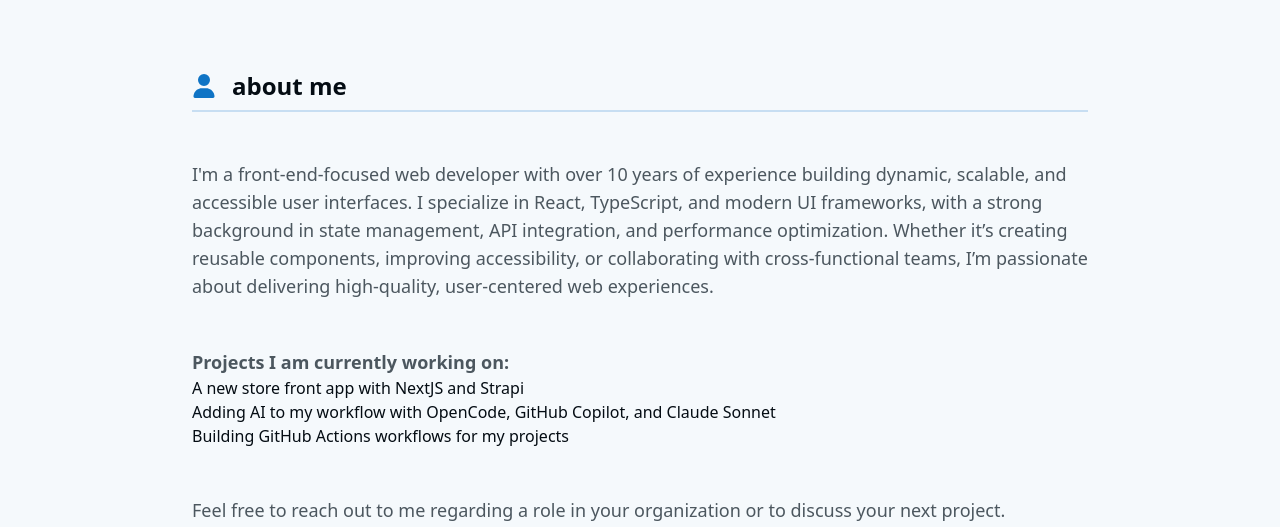
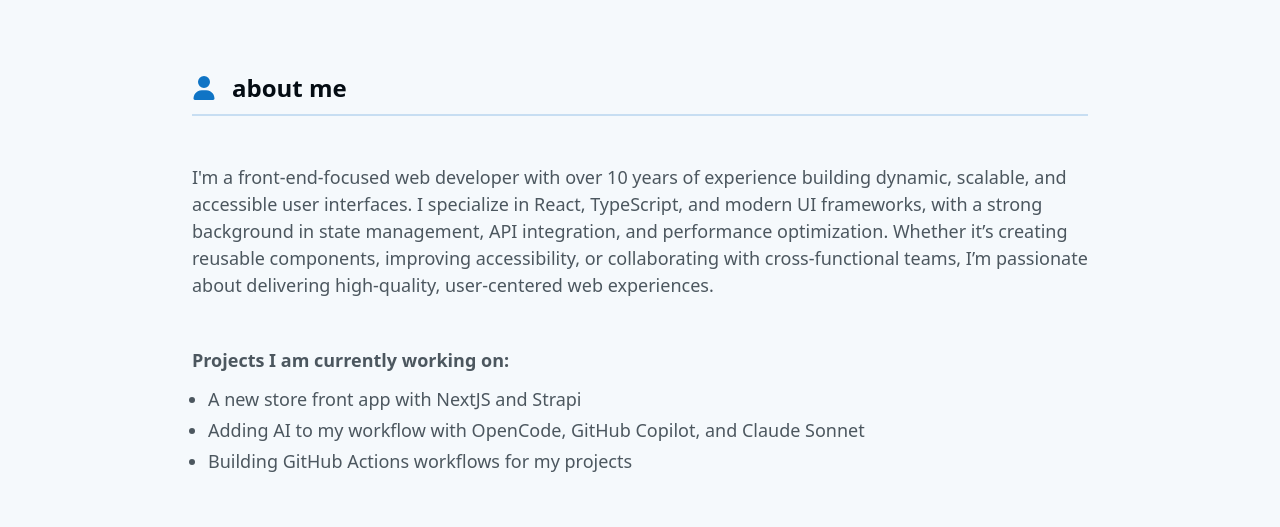
Before and after one commit to bill742/bill742.github.io, a Next.js app: page / in a window 1280 px wide. Shown: the part 416-943 px from the top of the page. Built offline with nearby package versions, Linux system fonts and the light colour scheme; no server answers.

Commit message:
Correct linting error referencing Tailwind v3. Add styles for "current-projects".

```diff
--- a/src/app/globals.css
+++ b/src/app/globals.css
@@ -66,24 +66,29 @@
   font-family: "Press Start 2P", "VT323", "monospace";
 
   h1 {
-    @apply text-3xl leading-14;
+    font-size: 1.875rem;
+    line-height: 3.5rem;
   }
 
   h2 {
-    @apply text-2xl leading-10;
+    font-size: 1.5rem;
+    line-height: 2.5rem;
   }
 
   p {
-    @apply text-base leading-8;
+    font-size: 1rem;
+    line-height: 2rem;
   }
 }
 
 @layer base {
   * {
-    @apply border-border outline-ring/50;
+    border-color: var(--color-border);
+    outline-color: color-mix(in oklch, var(--color-ring) 50%, transparent);
   }
   body {
-    @apply bg-background text-foreground;
+    background-color: var(--color-background);
+    color: var(--color-foreground);
     font-feature-settings:
       "rlig" 1,
       "calt" 1;
@@ -92,56 +97,158 @@
 
 @layer components {
   p {
-    @apply text-lg;
+    font-size: 1.125rem;
+    color: var(--color-muted-foreground);
+  }
+
+  .current-projects {
+    margin-top: 0.75rem;
+    margin-left: 1rem;
+    list-style-type: disc;
+    display: flex;
+    flex-direction: column;
+    gap: 0.25rem;
+  }
+
+  .current-projects li {
+    font-size: 1.125rem;
     color: var(--color-muted-foreground);
   }
 
   .section {
-    @apply mx-auto flex w-full max-w-4xl scroll-mt-20 flex-col gap-y-12;
+    margin-left: auto;
+    margin-right: auto;
+    display: flex;
+    width: 100%;
+    max-width: 56rem;
+    scroll-margin-top: 5rem;
+    flex-direction: column;
+    row-gap: 3rem;
   }
 
   .header {
-    @apply border-primary/20 flex flex-row items-center gap-4 overflow-hidden border-b-2 pb-2 text-2xl font-semibold lowercase;
+    border-color: color-mix(in oklch, var(--color-primary) 20%, transparent);
+    display: flex;
+    flex-direction: row;
+    align-items: center;
+    gap: 1rem;
+    overflow: hidden;
+    border-bottom-width: 2px;
+    padding-bottom: 0.5rem;
+    font-size: 1.5rem;
+    font-weight: 600;
+    text-transform: lowercase;
   }
 
   .resumeHeader {
-    @apply text-primary text-2xl font-bold uppercase;
+    color: var(--color-primary);
+    font-size: 1.5rem;
+    font-weight: 700;
+    text-transform: uppercase;
   }
 
   .resumeSection {
-    @apply flex flex-col gap-4;
+    display: flex;
+    flex-direction: column;
+    gap: 1rem;
   }
 
   .resumeBulletList {
-    @apply mt-3 ml-4 list-disc space-y-1;
+    margin-top: 0.75rem;
+    margin-left: 1rem;
+    list-style-type: disc;
+    display: flex;
+    flex-direction: column;
+    gap: 0.25rem;
   }
 
   .resumeExperienceCompany {
-    @apply text-foreground text-xl font-bold;
+    color: var(--color-foreground);
+    font-size: 1.25rem;
+    font-weight: 700;
   }
 
   .resumeExperienceRole {
-    @apply text-primary text-lg font-medium;
+    color: var(--color-primary);
+    font-size: 1.125rem;
+    font-weight: 500;
   }
 
   .resumeExperienceLocation {
-    @apply text-muted-foreground text-sm;
+    color: var(--color-muted-foreground);
+    font-size: 0.875rem;
   }
 
   .gradient-text {
-    @apply from-primary to-accent bg-gradient-to-r bg-clip-text text-transparent;
+    background-image: linear-gradient(
+      to right,
+      var(--color-primary),
+      var(--color-accent)
+    );
+    background-clip: text;
+    -webkit-background-clip: text;
+    color: transparent;
   }
 
   .card-hover {
-    @apply transition-all duration-300 hover:-translate-y-1 hover:shadow-lg;
+    transition-property: all;
+    transition-duration: 300ms;
+    transition-timing-function: cubic-bezier(0.4, 0, 0.2, 1);
+  }
+
+  .card-hover:hover {
+    transform: translateY(-0.25rem);
+    box-shadow:
+      0 10px 15px -3px rgb(0 0 0 / 0.1),
+      0 4px 6px -4px rgb(0 0 0 / 0.1);
   }
 
   .button-primary {
-    @apply bg-primary text-primary-foreground hover:bg-primary/90 rounded-lg px-6 py-3 font-medium transition-colors duration-200;
+    background-color: var(--color-primary);
+    color: var(--color-primary-foreground);
+    border-radius: 0.5rem;
+    padding-left: 1.5rem;
+    padding-right: 1.5rem;
+    padding-top: 0.75rem;
+    padding-bottom: 0.75rem;
+    font-weight: 500;
+    transition-property:
+      color, background-color, border-color, text-decoration-color, fill, stroke;
+    transition-duration: 200ms;
+    transition-timing-function: cubic-bezier(0.4, 0, 0.2, 1);
+  }
+
+  .button-primary:hover {
+    background-color: color-mix(
+      in oklch,
+      var(--color-primary) 90%,
+      transparent
+    );
   }
 
   .button-secondary {
-    @apply bg-secondary text-secondary-foreground hover:bg-secondary/80 border-border rounded-lg border px-6 py-3 font-medium transition-colors duration-200;
+    background-color: var(--color-secondary);
+    color: var(--color-secondary-foreground);
+    border-color: var(--color-border);
+    border-radius: 0.5rem;
+    border-width: 1px;
+    padding-left: 1.5rem;
+    padding-right: 1.5rem;
+    padding-top: 0.75rem;
+    padding-bottom: 0.75rem;
+    font-weight: 500;
+    transition-property:
+      color, background-color, border-color, text-decoration-color, fill, stroke;
+    transition-duration: 200ms;
+    transition-timing-function: cubic-bezier(0.4, 0, 0.2, 1);
+  }
+
+  .button-secondary:hover {
+    background-color: color-mix(
+      in oklch,
+      var(--color-secondary) 80%,
+      transparent
+    );
   }
 }
 
@@ -246,15 +353,24 @@
 }
 
 ::-webkit-scrollbar-track {
-  @apply bg-muted;
+  background-color: var(--color-muted);
 }
 
 ::-webkit-scrollbar-thumb {
-  @apply bg-muted-foreground/30 rounded-full;
+  background-color: color-mix(
+    in oklch,
+    var(--color-muted-foreground) 30%,
+    transparent
+  );
+  border-radius: 9999px;
 }
 
 ::-webkit-scrollbar-thumb:hover {
-  @apply bg-muted-foreground/50;
+  background-color: color-mix(
+    in oklch,
+    var(--color-muted-foreground) 50%,
+    transparent
+  );
 }
 
 /* Smooth transitions for theme switching */
```
